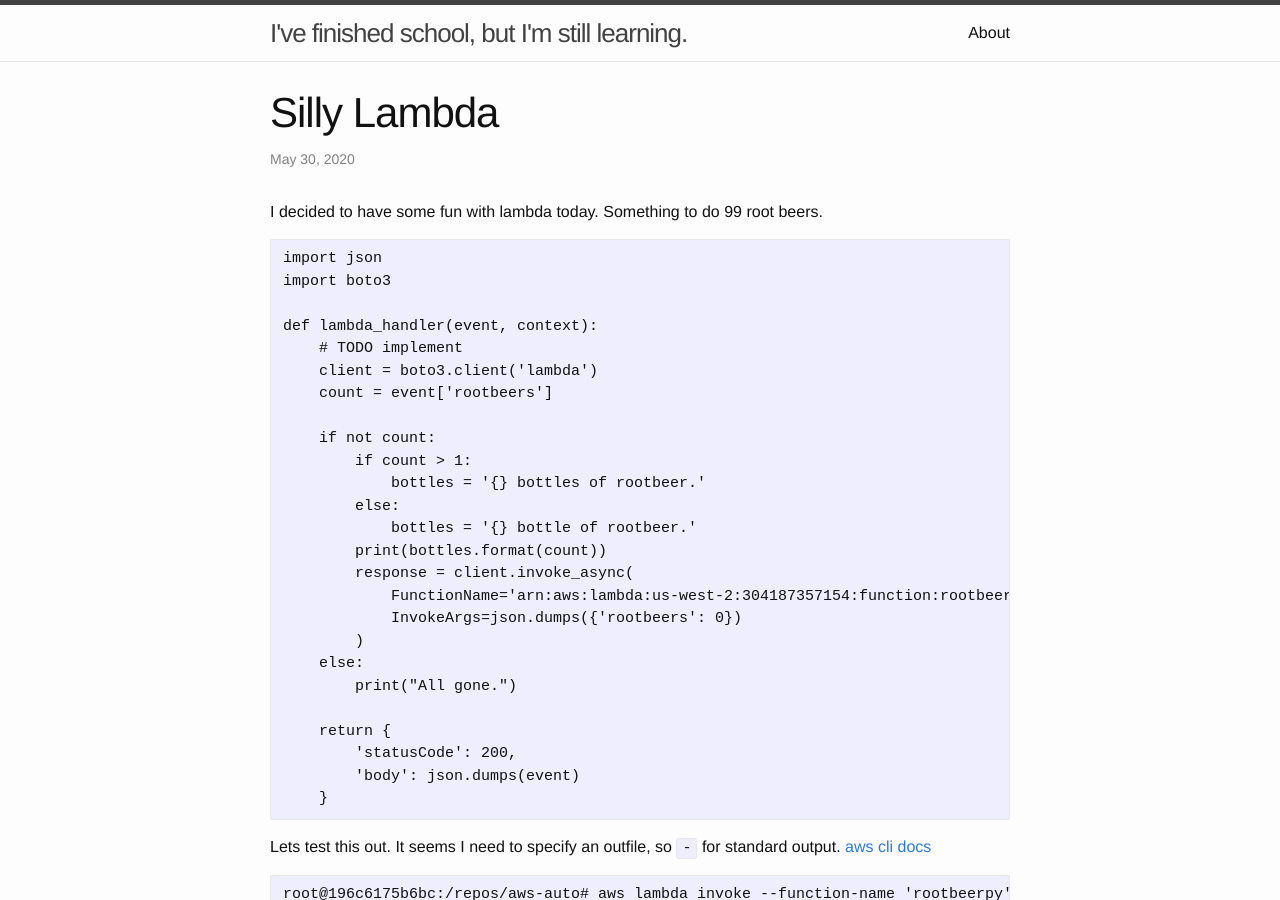
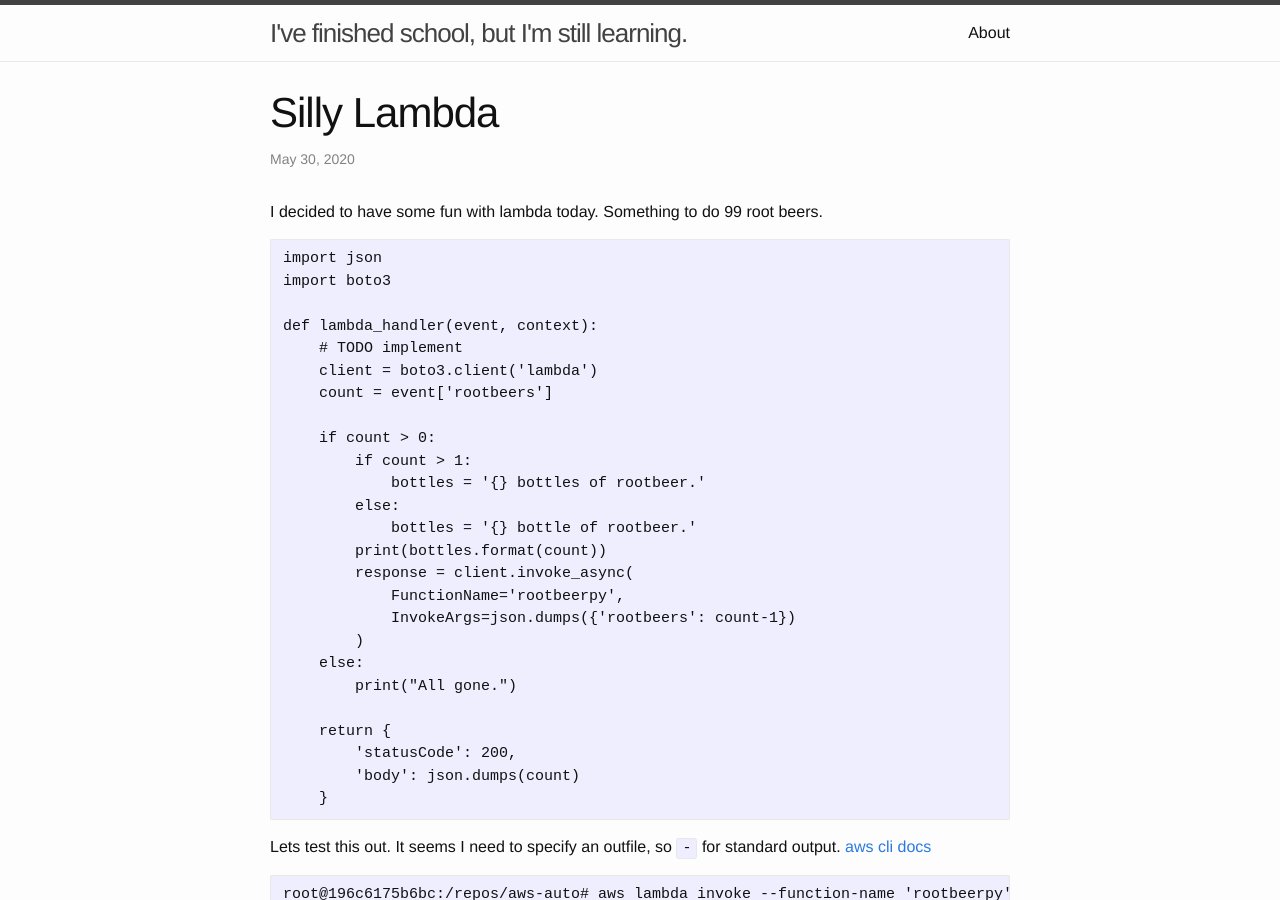
Before and after one commit to becomingwisest/becoming.wise.st, a Jekyll site: the page built from _posts/2020-05-30-silly-lambda.markdown, in a window 1280 px wide and 900 px high. Built offline with Jekyll 4.4.1, drawn with Linux system fonts in a browser that asks for light colours.

Commit message:
Use latest rootbeerpy code

````diff
--- a/_posts/2020-05-30-silly-lambda.markdown
+++ b/_posts/2020-05-30-silly-lambda.markdown
@@ -15,22 +15,22 @@ def lambda_handler(event, context):
     client = boto3.client('lambda')
     count = event['rootbeers']
 
-    if not count:
+    if count > 0:
         if count > 1:
             bottles = '{} bottles of rootbeer.'
         else:
             bottles = '{} bottle of rootbeer.'
         print(bottles.format(count))
         response = client.invoke_async(
-            FunctionName='arn:aws:lambda:us-west-2:304187357154:function:rootbeerpy',
-            InvokeArgs=json.dumps({'rootbeers': 0})
+            FunctionName='rootbeerpy',
+            InvokeArgs=json.dumps({'rootbeers': count-1})
         )
     else:
         print("All gone.")
 
     return {
         'statusCode': 200,
-        'body': json.dumps(event)
+        'body': json.dumps(count)
     }
 ```
 
````
